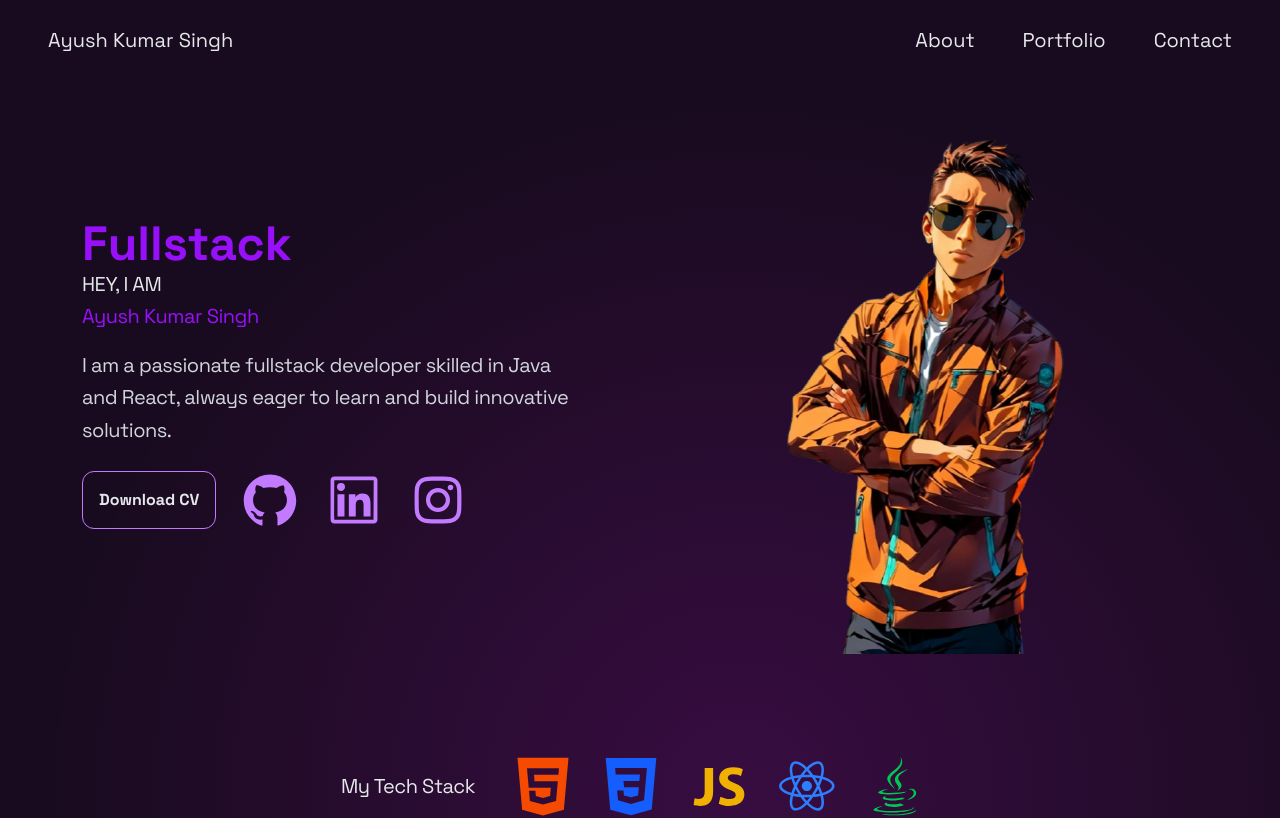
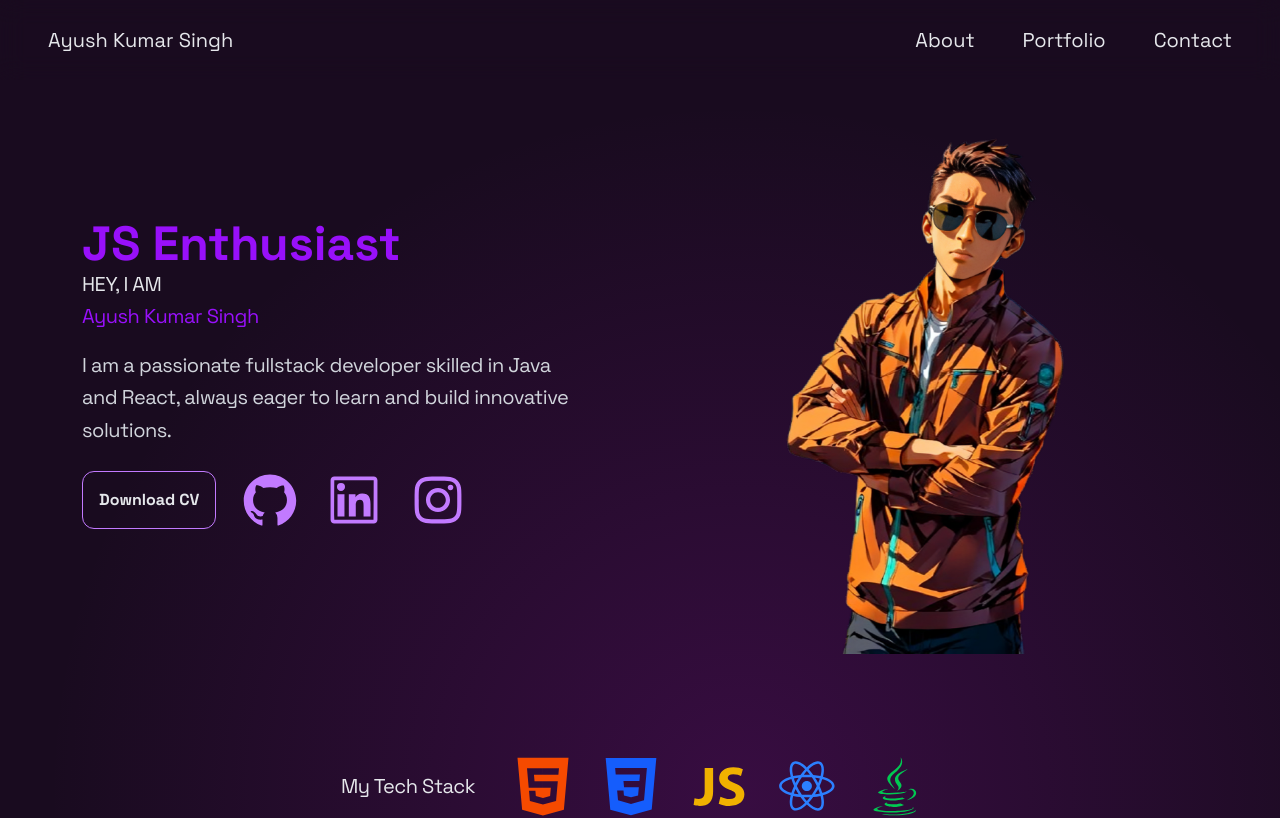
Before and after one commit to ayushkumarsingh14/Portfolio, a React (Vite) app: page / in a window 1280 px wide. Shown: the top 818 px of the page. Built offline with nearby package versions, Linux system fonts and the light colour scheme.

Commit message:
hero section

```diff
--- a/src/components/Hero.jsx
+++ b/src/components/Hero.jsx
@@ -25,12 +25,14 @@ const Hero = () => {
             >
                 <TypeAnimation
                     sequence={[
-                        "Fullstack Dev",
+                        "Fullstack Java Dev",
                         1000,
-                        "Webdesigner",
+                        "React Developer",
                         1000,
-                        "Consultant",
-                        1000
+                        "JS Enthusiast",
+                        1000,
+                        "Passionate Coder",
+                        1000,
                     ]}
                     speed={50}
                     repeat={Infinity}
```
